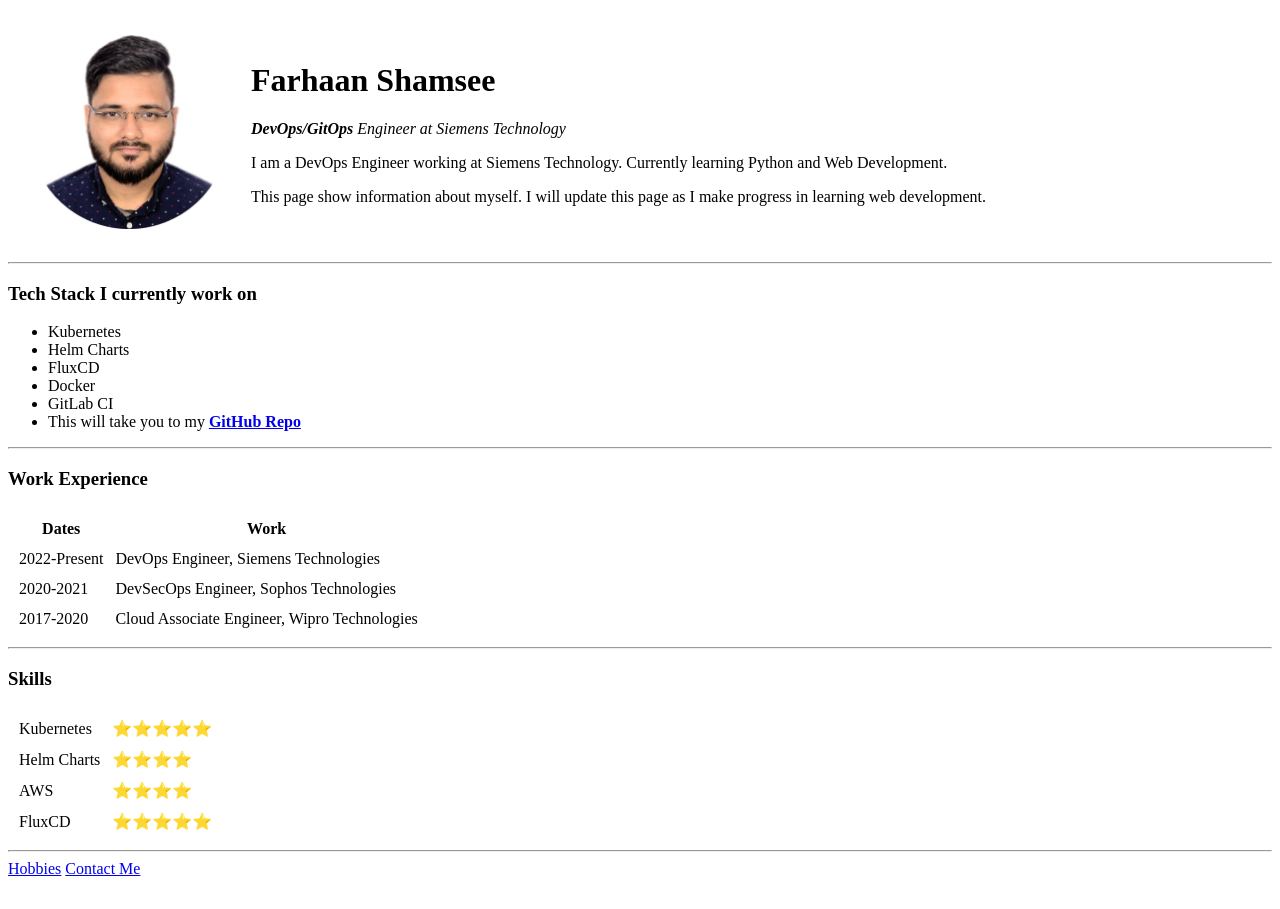
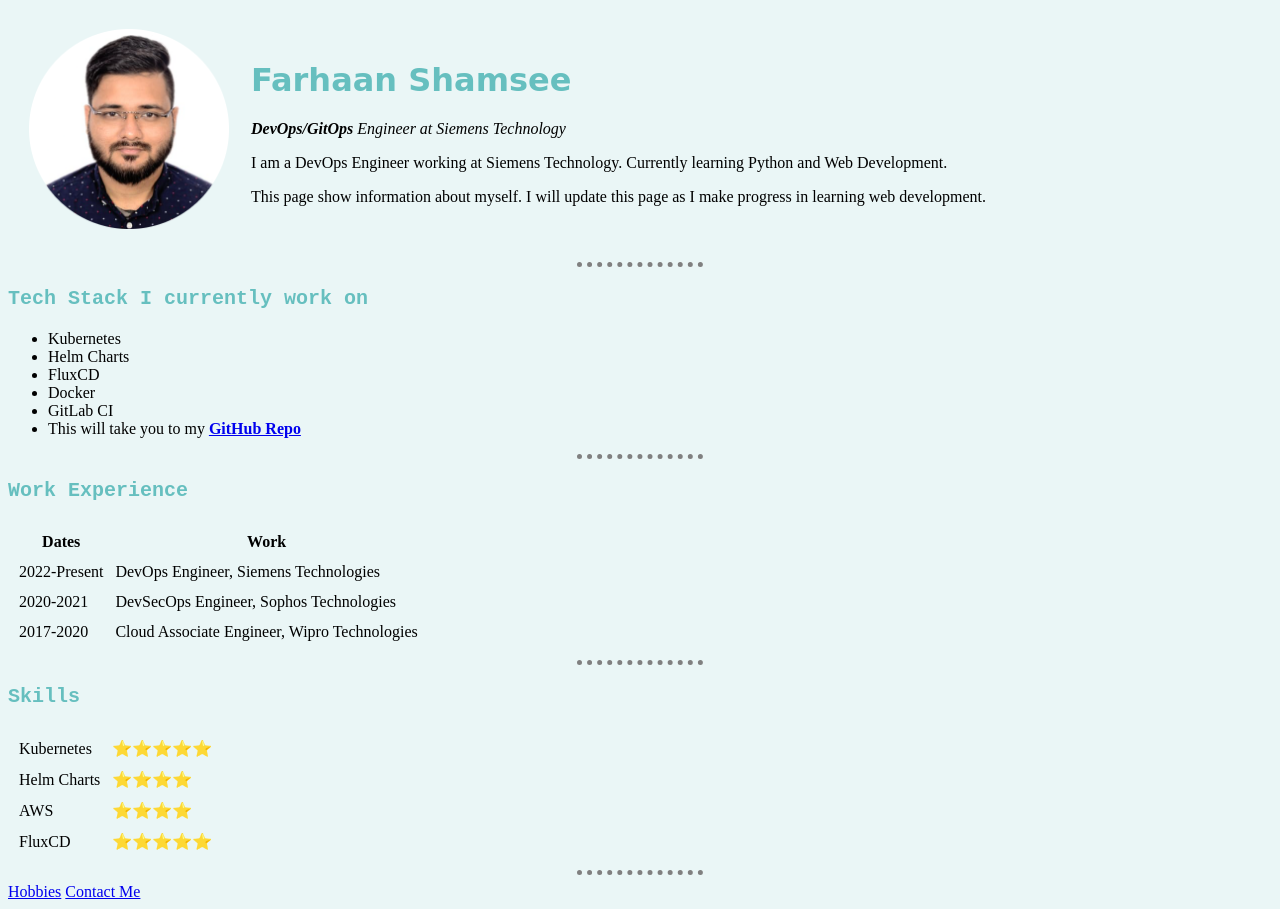
Before and after one commit to farhaan-shamsee/cv, a plain HTML site: page index.html in a window 1280 px wide. Before the commit the page ends 886 px from the top, so only its background shows below. Drawn offline with Linux system fonts and the light colour scheme.

Commit message:
added css

```diff
--- /dev/null
+++ b/css/styles.css
@@ -0,0 +1,26 @@
+body {
+  background-color: #eaf6f6;
+}
+hr {
+  border-style: none;
+  border-top-style: dotted;
+  border-color: grey;
+  border-width: 5px;
+  height: 0px;
+  width: 10%;
+}
+
+h1 {
+  font-family: cursive;
+  color: #66bfbf;
+}
+h3 {
+  font-family: monospace;
+  font-size: x-large;
+  color: #66bfbf;
+}
+h2 {
+  font-family: monospace;
+  font-size: x-large;
+  color: #66bfbf;
+}
--- a/index.html
+++ b/index.html
@@ -3,6 +3,7 @@
   <head>
     <meta charset="UTF-8" />
     <title>Farhaan's personal site</title>
+    <link rel="stylesheet" href="./css/styles.css" />
   </head>
 
   <body>
@@ -16,8 +17,6 @@
       </td>
       <td>
         <h1>Farhaan Shamsee</h1>
-        <!-- we can use i or em tag. The i tag only italicize the text, but the em tag also tells the browser to emphasis on the text -->
-        <!-- the same is the case with b and strong tag -->
         <p>
           <em><strong>DevOps/GitOps</strong> Engineer at Siemens Technology</em>
         </p>
@@ -32,10 +31,8 @@
       </td>
     </table>
 
-    <!-- hr will add a horizontal line -->
     <hr />
     <h3>Tech Stack I currently work on</h3>
-    <!-- Below is the example of unordered list -->
     <ul>
       <li>Kubernetes</li>
       <li>Helm Charts</li>
@@ -53,21 +50,15 @@
     </ul>
     <hr />
     <h3>Work Experience</h3>
-    <!-- below is the def of a table -->
     <table cellspacing="10">
-      <!-- this is table header -->
       <thead>
-        <!-- we create a row first -->
         <tr>
-          <!-- we specify the table header -->
           <th>Dates</th>
           <th>Work</th>
         </tr>
       </thead>
-      <!-- this is table body -->
       <tbody>
         <tr>
-          <!-- this is table data -->
           <td>2022-Present</td>
           <td>DevOps Engineer, Siemens Technologies</td>
         </tr>
```
Also changed, not shown: contact_me.html (+3 -6 lines), hobbies.html (+1 -1 lines).
